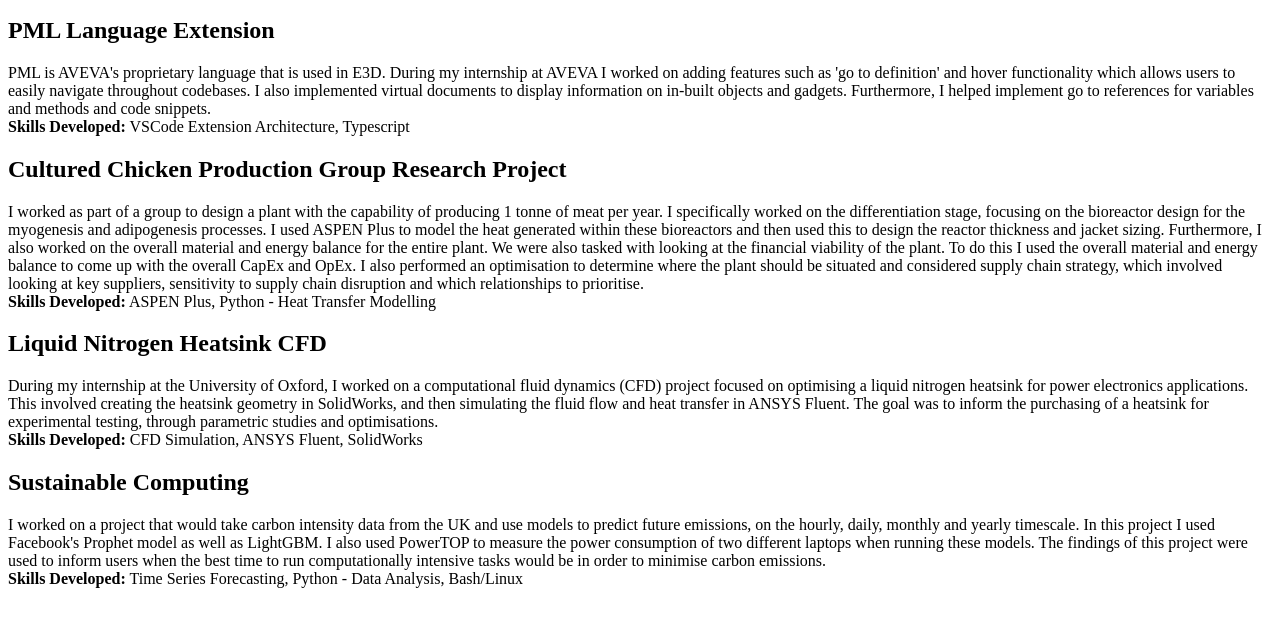
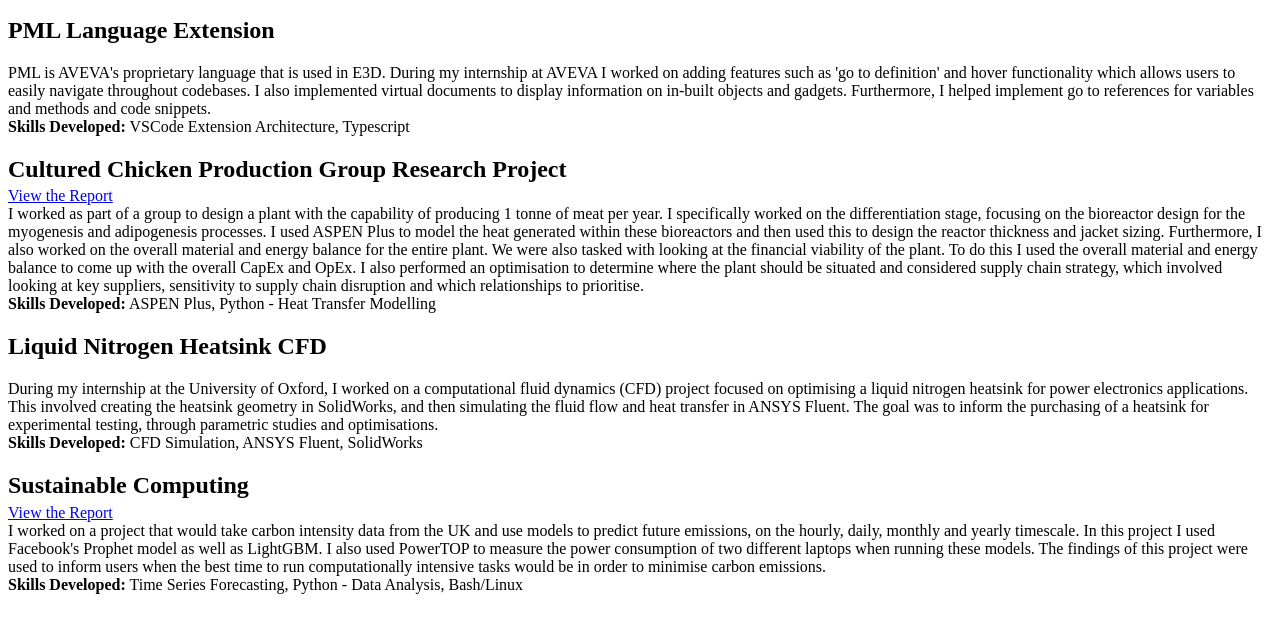
Before and after one commit to zasengine786110/personal-website, a plain HTML site: page projects.html in a window 1280 px wide. Shown: the part 119-752 px from the top of the page. Drawn offline with Linux system fonts and the light colour scheme.

Commit message:
added in pdfs for projects

```diff
--- a/projects.html
+++ b/projects.html
@@ -16,7 +16,8 @@
                          I also implemented virtual documents to display information on in-built objects and gadgets. Furthermore, I helped implement go to references for variables and methods and code snippets.</div>
                     <div><strong>Skills Developed:</strong> VSCode Extension Architecture, Typescript</div>
 
-                    <h2>Cultured Chicken Production Group Research Project</h2>
+                    <h2 style="margin-bottom: 0.2em;">Cultured Chicken Production Group Research Project</h2>
+                    <a href="files/Cultured_Chicken_EEM.pdf" target="_blank" style="margin-top: 0;">View the Report</a>
                     <div>I worked as part of a group to design a plant with the capability of producing 1 tonne of meat per year. I specifically worked on the differentiation stage, focusing on the bioreactor design for the myogenesis and adipogenesis processes.
                          I used ASPEN Plus to model the heat generated within these bioreactors and then used this to design the reactor thickness and jacket sizing. Furthermore, I also worked on the overall material and energy balance for the entire plant. We were also tasked with looking at the financial viability of the plant.
                           To do this I used the overall material and energy balance to come up with the overall CapEx and OpEx. I also performed an optimisation to determine where the plant should be situated and considered supply chain strategy, which involved looking at key suppliers, sensitivity to supply chain disruption and which relationships to prioritise.</div>
@@ -27,7 +28,8 @@
                         This involved creating the heatsink geometry in SolidWorks, and then simulating the fluid flow and heat transfer in ANSYS Fluent. The goal was to inform the purchasing of a heatsink for experimental testing, through parametric studies and optimisations.</div>
                     <div><strong>Skills Developed:</strong> CFD Simulation, ANSYS Fluent, SolidWorks</div>
 
-                    <h2>Sustainable Computing</h2>
+                    <h2 style = "margin-bottom: 0.2em;">Sustainable Computing</h2>
+                    <a href="files/B1_Sustainable_Computing.pdf" target="_blank" style="margin-top: 0;">View the Report</a>
                     <div>I worked on a project that would take carbon intensity data from the UK and use models to predict future emissions, on the hourly, daily, monthly and yearly timescale.
                          In this project I used Facebook's Prophet model as well as LightGBM. I also used PowerTOP to measure the power consumption of two different laptops when running these models. The findings of this project were used to inform users when the best time to run computationally intensive tasks would be in order to minimise carbon emissions.</div>
                     <div><strong>Skills Developed:</strong> Time Series Forecasting, Python - Data Analysis, Bash/Linux</div>
```
Also changed, not shown: 2 other files.
